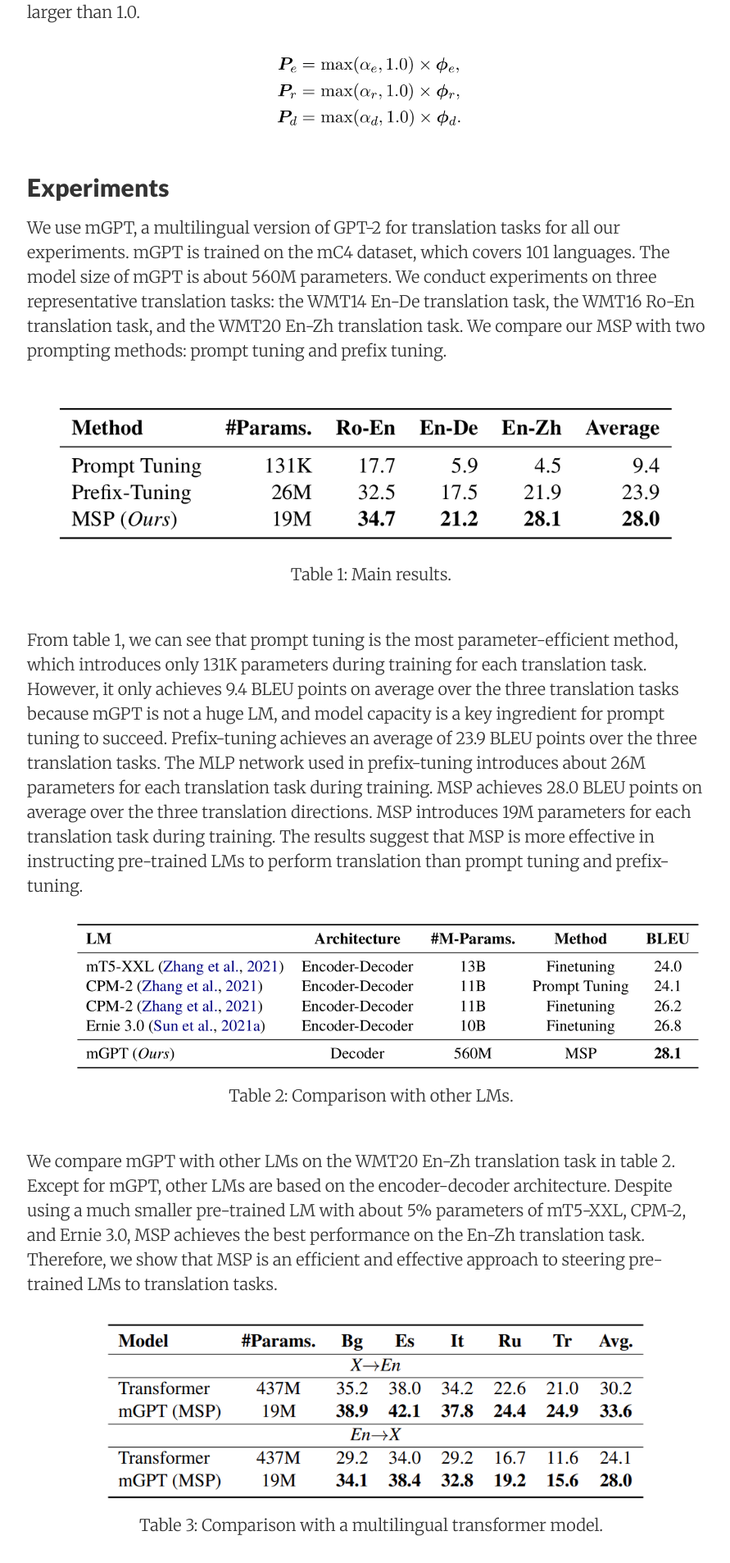
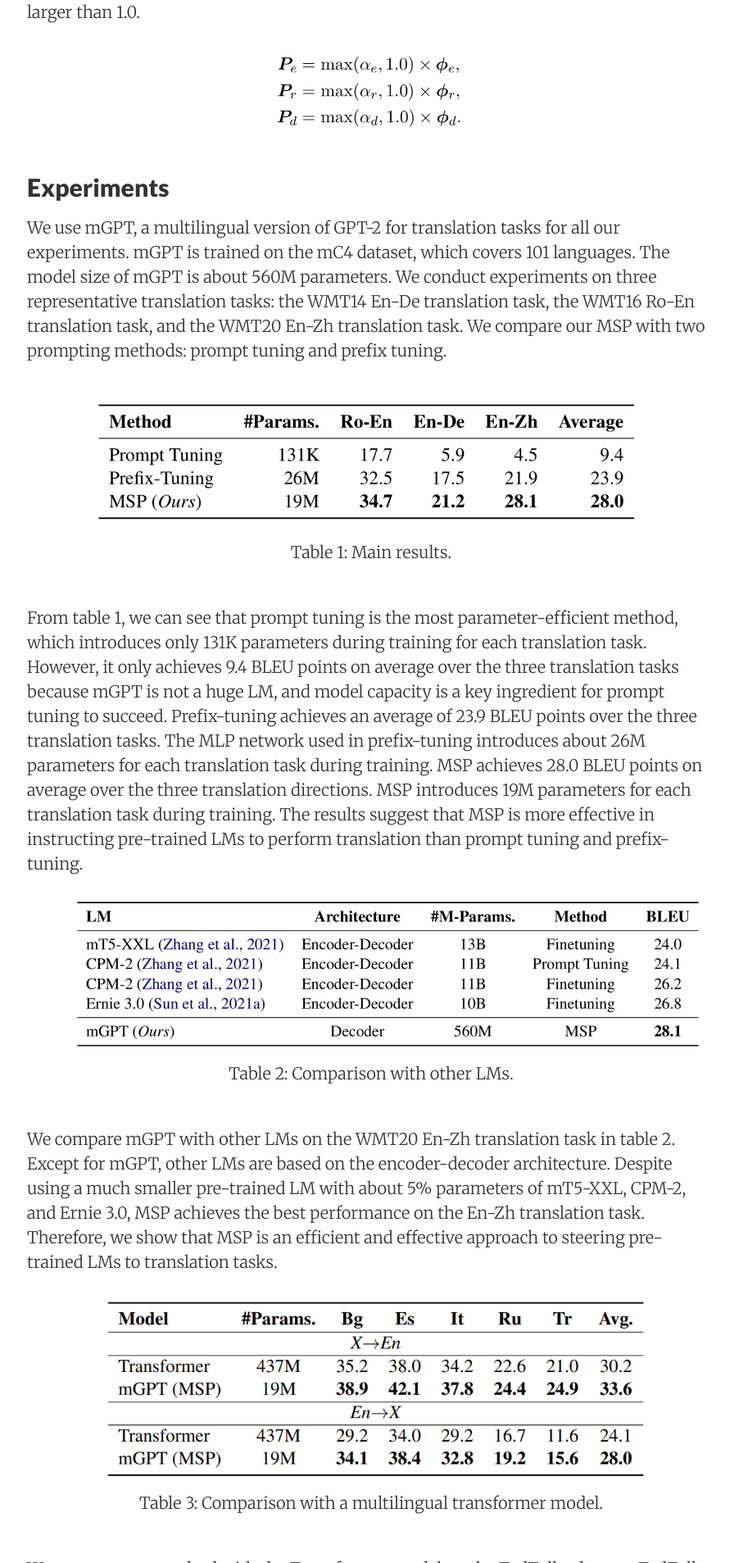
Before and after one commit to thumtblog/thumtblog.github.io, a Jekyll site: the page built from _posts/2022-10-12-multi-stage-prompting.md, in a window 1280 px wide. Shown: the part 4493-6400 px from the top of the page at 82% size, without its empty margins (187-1078 px from the left). Built offline with Jekyll 4.4.1, drawn with Linux system fonts in a browser that asks for light colours; nearby versions of some CDN libraries; comment, search, counter and statistics services are not loaded.

Commit message:
polish msp

```diff
--- a/_posts/2022-10-12-multi-stage-prompting.md
+++ b/_posts/2022-10-12-multi-stage-prompting.md
@@ -27,7 +27,7 @@
 
 However, leveraging pre-trained LMs for translation tasks via prompting faces many challenges. The first challenge is learning. It is not trivial to find an appropriate prompt for a translation task. The second challenge is training objective discrepancy. The third challenge is architectural differences. Generative LMs such as GPTs use a decoder-only architecture, which is unidirectional and may be sub-optimal for encoding source sentences.
 
-<div align="center"><img src="{{ site.url }}/images/multi-stage-prompting/challenges.png" width=900></div>
+<div align="center"><img src="{{ site.url }}/images/multi-stage-prompting/challenges.PNG" width=900></div>
 <div align="center">Figure 3: Challenages.</div>
 <br/>
 
@@ -61,7 +61,7 @@
 
 We use mGPT, a multilingual version of GPT-2 for translation tasks for all our experiments. mGPT is trained on the mC4 dataset, which covers 101 languages. The model size of mGPT is about 560M parameters. We conduct experiments on three representative translation tasks: the WMT14 En-De translation task, the WMT16 Ro-En translation task, and the WMT20 En-Zh translation task. We compare our MSP with two prompting methods: prompt tuning and prefix tuning.
 
-<div align="center"><img src="{{ site.url }}/images/multi-stage-prompting/tab1.png" width=800></div>
+<div align="center"><img src="{{ site.url }}/images/multi-stage-prompting/tab1.png" width=700></div>
 <div align="center">Table 1: Main results.</div>
 <br/>
 
```
